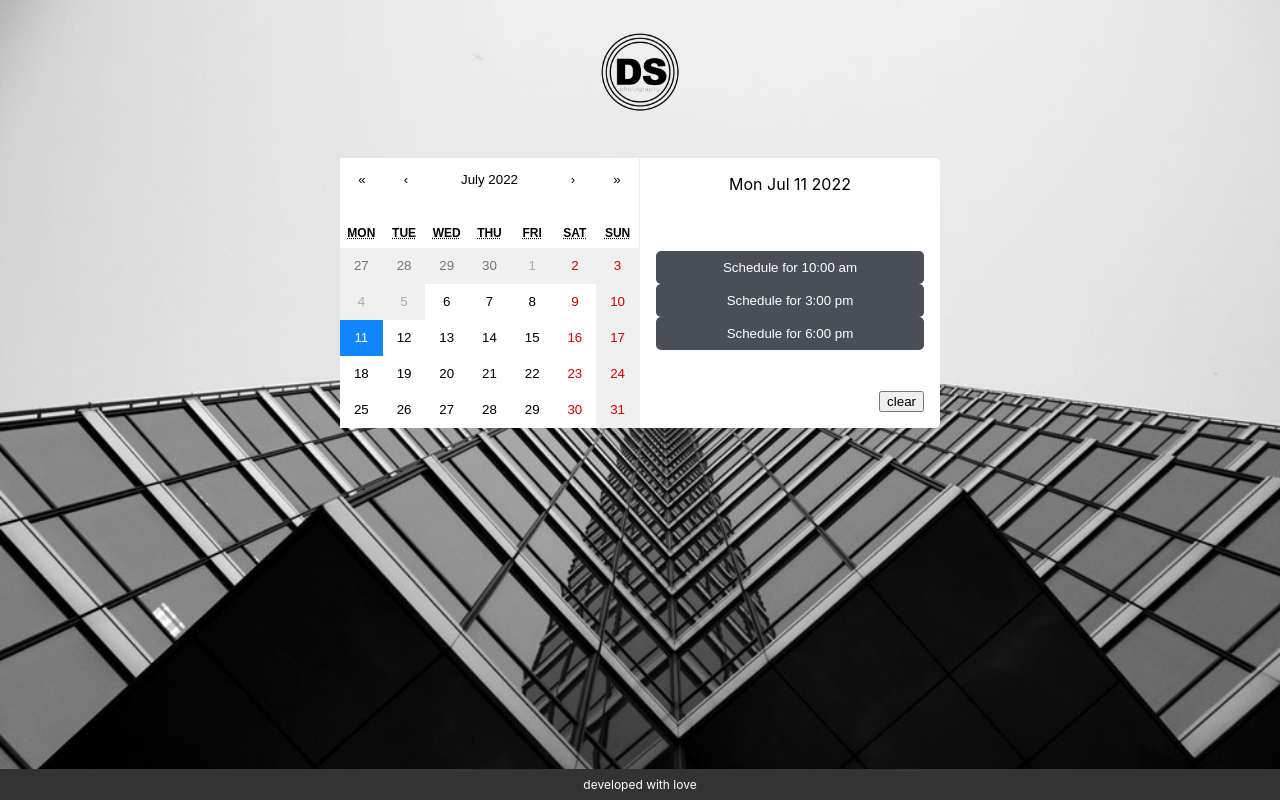
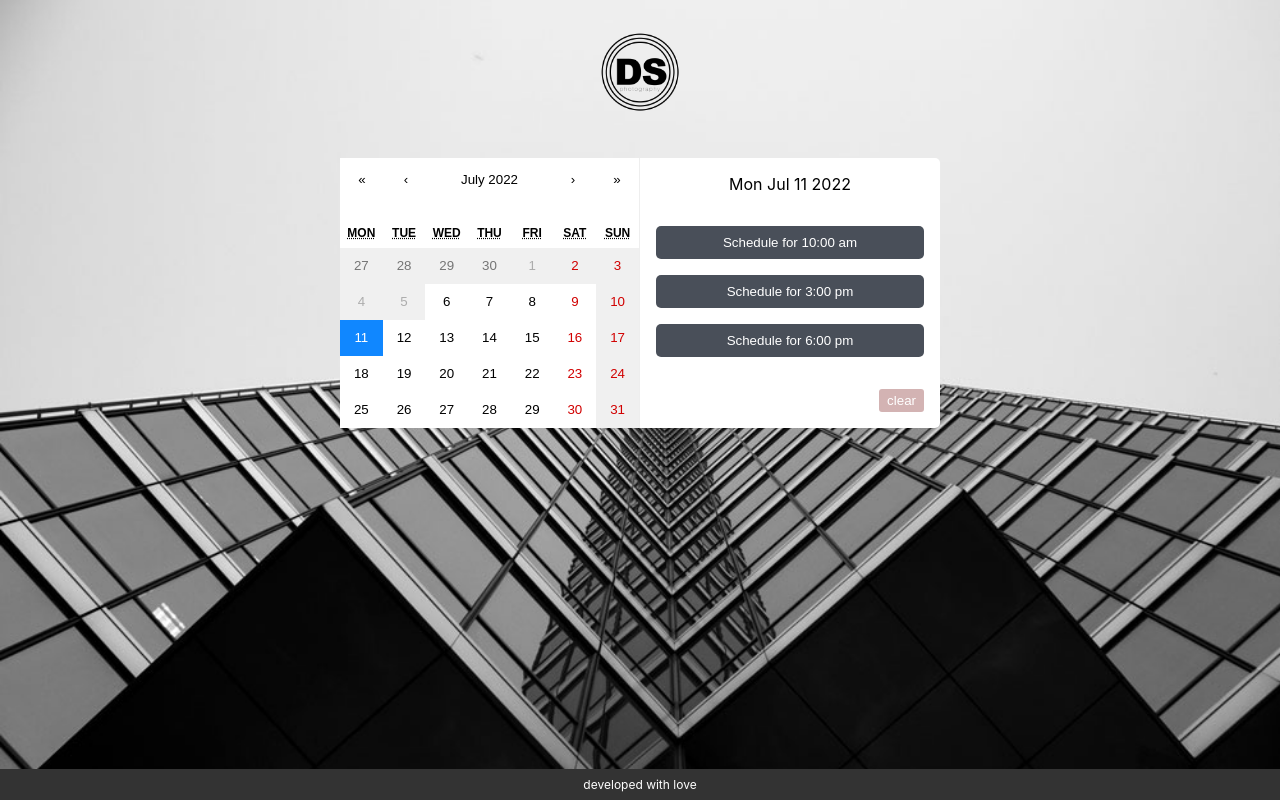
Before and after one commit to adamaoc/dsp-next, a Next.js app: page / in a window 1280 px wide. Both pictures are taken after a click on the button "11". Built offline with nearby package versions, Linux system fonts and the light colour scheme; no server answers; the database is empty.

Commit message:
updating cal funcitons and some css

```diff
--- a/components/calendar/Calendar.tsx
+++ b/components/calendar/Calendar.tsx
@@ -14,9 +14,7 @@ function setDisabledDates(date: Date, view: string, excludeDates: string[]) {
     if (date < today) {
       return true; // don't show dates today or before
     }
-
-    const shufDate = `${(date.getMonth() + 1)}/${date.getDate()}/${date.getFullYear()}`;
-    if (excludeDates.includes(shufDate)) {
+    if (excludeDates.includes(date.toDateString())) {
       return true; // remove dates where all 3 times are booked
     }
     return date.getDay() === 0;
--- a/pages/index.tsx
+++ b/pages/index.tsx
@@ -78,6 +78,7 @@ const AppointmentSelector = styled.div`
   }
   li {
     list-style: none;
+    margin-bottom: 1rem;
   }
   .clear {
     align-self: flex-end;
@@ -86,6 +87,49 @@ const AppointmentSelector = styled.div`
     animation: ${fadeIn} 1s ease-in;
   }
 `;
+
+const ClearBtn = styled.button`
+  background: #d3b3b3;
+  border: none;
+  padding: 0.25rem 0.5rem;
+  border-radius: 3px;
+  color: white;
+  cursor: pointer;
+  &:hover {
+    background: #b48a8a;
+  }
+`;
+
+function buildBookedDaysArr(bookings: BookingType[]) {
+  // find all dates that have all 3 times booked
+  // return array of dates booked as string
+  let someBooked: any = {};
+  for (let i = 0; i < bookings.length; i++) {
+    const booked = bookings[i];
+    const bookedDate = new Date(booked.date);
+    const bookedDateString = bookedDate.toDateString();
+    if ( Object.keys(someBooked).includes(bookedDateString) ) {
+      someBooked[bookedDateString].push(booked.time)
+    } else {
+      someBooked[bookedDateString] = [booked.time]
+    }
+  }
+  return Object.keys(someBooked).filter((date: string) => {
+    if (someBooked[date].length > 2) return date;
+  })
+}
+
+function buildTimesBookedArr(bookings: BookingType[], dateSelected: Date) {
+  if (!dateSelected) return [];
+  let timesArr = [];
+  for (let i = 0; i < bookings.length; i++) {
+    const bookDate = new Date(bookings[i].date);
+    if (bookDate.toDateString() === dateSelected.toDateString()) {
+      timesArr.push(bookings[i].time);
+    }
+  }
+  return timesArr;
+}
 
 export const getServerSideProps = async () => {
   const prisma = new PrismaClient();
@@ -110,37 +154,18 @@ const Home: NextPage<HomeProps> = ({ bookings, timesAvailable }) => {
   const [modalOpen, setModalOpen] = useState<boolean>(false);
 
   const timesBooked: string[] = useMemo(() => {
-    if (!dateSelected) return [];
-    let timesArr = [];
-    for (let i = 0; i < bookings.length; i++) {
-      const bookDate = new Date(bookings[i].date);
-      if (bookDate.toDateString() === dateSelected.toDateString()) {
-        timesArr.push(bookings[i].time);
-      }
-    }
-    return timesArr;
+    return buildTimesBookedArr(bookings, dateSelected);
   }, [dateSelected]);
 
   const bookedDays = useMemo(() => {
-    let someBooked: any = {};
-    for (let i = 0; i < bookings.length; i++) {
-      if ( Object.keys(someBooked).includes(bookings[i].date.toString()) ) {
-        someBooked[bookings[i].date.toString()].push(bookings[i].time)
-      } else {
-        someBooked[bookings[i].date.toString()] = [bookings[i].time]
-      }
-    }
-console.log({someBooked})
-    return Object.keys(someBooked).filter((date: string) => {
-      if (someBooked[date].length > 2) return date;
-    })
+    return buildBookedDaysArr(bookings)
   }, [bookings]);
 
   function handleTimeSelect(time: number) {
     setTimeSelected(time);
     setModalOpen(true);
   }
-console.log({bookedDays})
+
   return (
     <div>
       <GlobalStyles />
@@ -183,7 +208,7 @@ console.log({bookedDays})
                   )
                 })}
               </ul>
-              <button className="clear" onClick={() => setDateSelected(null)}>clear</button>
+              <ClearBtn className="clear" onClick={() => setDateSelected(null)}>clear</ClearBtn>
             </AppointmentSelector>
           )}
         </CalBox>
```
Also changed, not shown: 1 other file (tests, documents, lock files or other folders).
